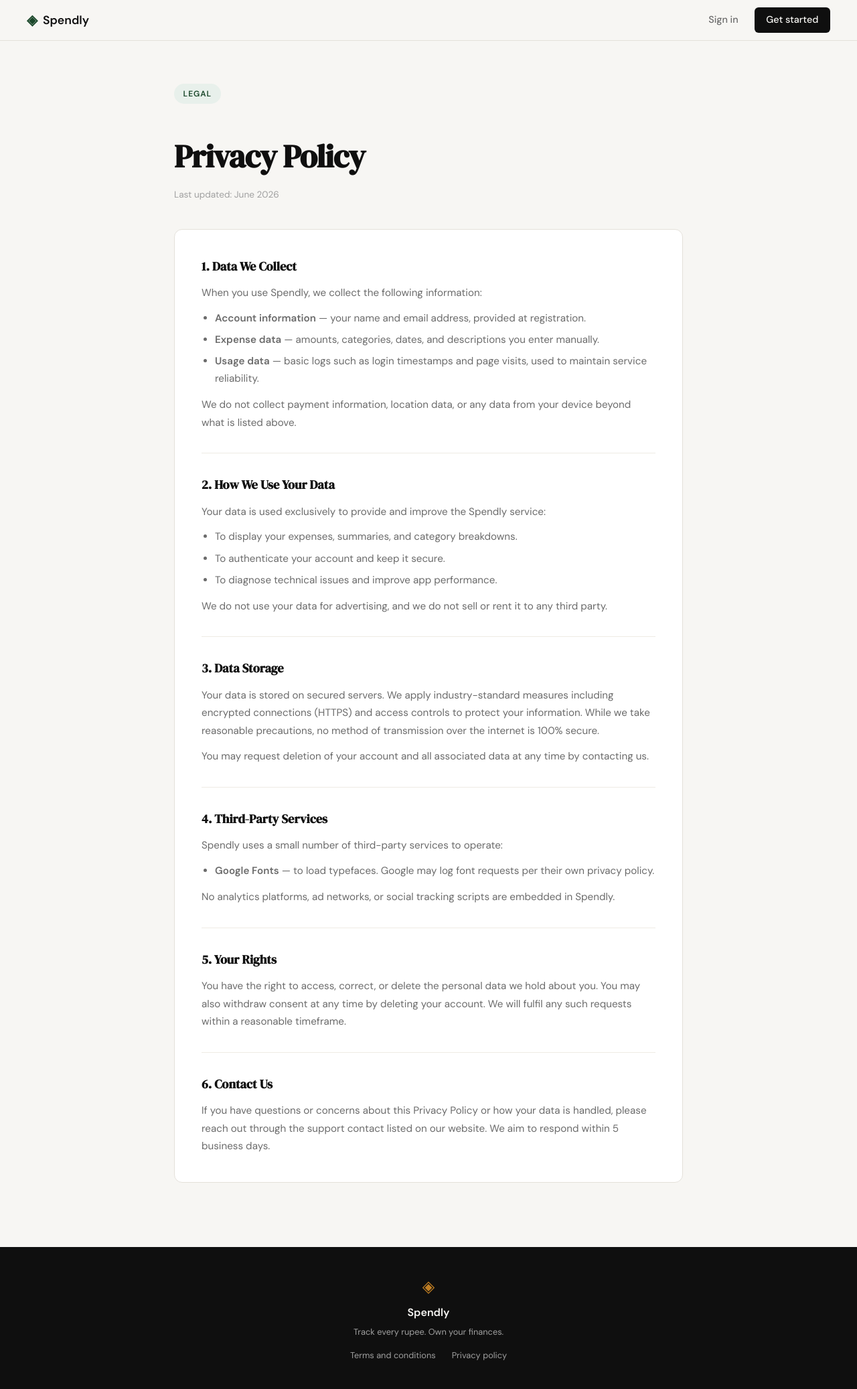
After one commit to axk173030/spendify_a, a Flask app: page /privacy in a window 1280 px wide. The commit adds this page. Shown: the whole page at 67% size. Run offline with Flask 3, Linux system fonts and the light colour scheme.

Commit message:
landing: add privacy policy page and route

```diff
--- a/app.py
+++ b/app.py
@@ -31,6 +31,11 @@ def terms():
     return render_template("terms.html")
 
 
+@app.route("/privacy")
+def privacy():
+    return render_template("privacy.html")
+
+
 @app.route("/logout")
 def logout():
     return "Logout — coming in Step 3"
--- a/templates/base.html
+++ b/templates/base.html
@@ -36,7 +36,7 @@
             <p class="footer-copy">Track every rupee. Own your finances.</p>
             <div class="footer-links">
                 <a href="/terms">Terms and conditions</a>
-                <a href="#">Privacy policy</a>
+                <a href="/privacy">Privacy policy</a>
             </div>
         </div>
     </footer>
--- /dev/null
+++ b/templates/privacy.html
@@ -0,0 +1,69 @@
+{% extends "base.html" %}
+
+{% block title %}Privacy Policy — Spendly{% endblock %}
+
+{% block content %}
+
+<section class="legal-page">
+    <div class="legal-inner">
+
+        <div class="legal-header">
+            <div class="hero-badge">Legal</div>
+            <h1 class="legal-title">Privacy Policy</h1>
+            <p class="legal-meta">Last updated: June 2026</p>
+        </div>
+
+        <div class="legal-card">
+
+            <div class="legal-section">
+                <h2 class="legal-section-title">1. Data We Collect</h2>
+                <p>When you use Spendly, we collect the following information:</p>
+                <ul class="legal-list">
+                    <li><strong>Account information</strong> — your name and email address, provided at registration.</li>
+                    <li><strong>Expense data</strong> — amounts, categories, dates, and descriptions you enter manually.</li>
+                    <li><strong>Usage data</strong> — basic logs such as login timestamps and page visits, used to maintain service reliability.</li>
+                </ul>
+                <p>We do not collect payment information, location data, or any data from your device beyond what is listed above.</p>
+            </div>
+
+            <div class="legal-section">
+                <h2 class="legal-section-title">2. How We Use Your Data</h2>
+                <p>Your data is used exclusively to provide and improve the Spendly service:</p>
+                <ul class="legal-list">
+                    <li>To display your expenses, summaries, and category breakdowns.</li>
+                    <li>To authenticate your account and keep it secure.</li>
+                    <li>To diagnose technical issues and improve app performance.</li>
+                </ul>
+                <p>We do not use your data for advertising, and we do not sell or rent it to any third party.</p>
+            </div>
+
+            <div class="legal-section">
+                <h2 class="legal-section-title">3. Data Storage</h2>
+                <p>Your data is stored on secured servers. We apply industry-standard measures including encrypted connections (HTTPS) and access controls to protect your information. While we take reasonable precautions, no method of transmission over the internet is 100% secure.</p>
+                <p>You may request deletion of your account and all associated data at any time by contacting us.</p>
+            </div>
+
+            <div class="legal-section">
+                <h2 class="legal-section-title">4. Third-Party Services</h2>
+                <p>Spendly uses a small number of third-party services to operate:</p>
+                <ul class="legal-list">
+                    <li><strong>Google Fonts</strong> — to load typefaces. Google may log font requests per their own privacy policy.</li>
+                </ul>
+                <p>No analytics platforms, ad networks, or social tracking scripts are embedded in Spendly.</p>
+            </div>
+
+            <div class="legal-section">
+                <h2 class="legal-section-title">5. Your Rights</h2>
+                <p>You have the right to access, correct, or delete the personal data we hold about you. You may also withdraw consent at any time by deleting your account. We will fulfil any such requests within a reasonable timeframe.</p>
+            </div>
+
+            <div class="legal-section">
+                <h2 class="legal-section-title">6. Contact Us</h2>
+                <p>If you have questions or concerns about this Privacy Policy or how your data is handled, please reach out through the support contact listed on our website. We aim to respond within 5 business days.</p>
+            </div>
+
+        </div>
+    </div>
+</section>
+
+{% endblock %}
```
